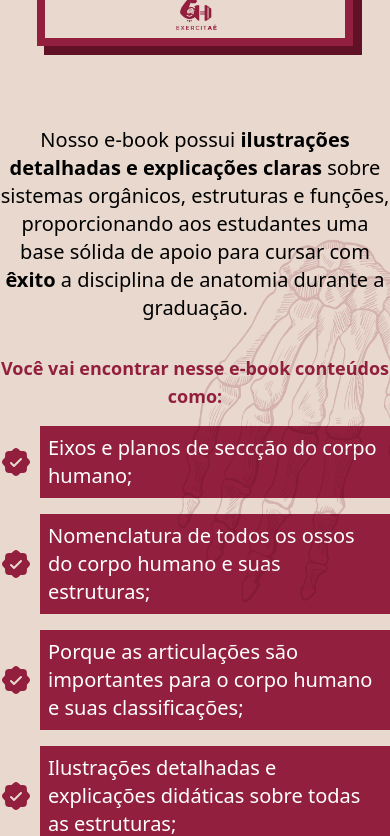
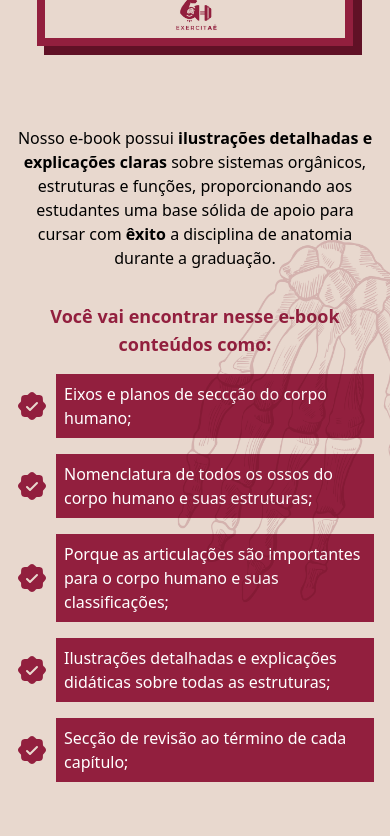
Before and after one commit to LucasFlaquer/exercitae-anatomia, a React (Vite) app: page / in a window 390 px wide. Shown: the part 920-1756 px from the top of the page. Built offline with nearby package versions, Linux system fonts and the light colour scheme; a web font is replaced by a local one.

Commit message:
topics responsive

```diff
--- a/src/components/Topics.tsx
+++ b/src/components/Topics.tsx
@@ -11,8 +11,8 @@ export function Topics() {
   ]
 
   return (
-    <div className="mt-10 container mx-auto pb-44 max-w-4xl relative">
-      <p className="text-xl mx-auto text-center">
+    <div className="container px-4 overflow-x-hidden md:overflow-x-visible mt-10  mx-auto pb-44 max-w-4xl relative">
+      <p className="lg:text-xl mx-auto text-center">
         Nosso e-book possui{' '}
         <strong>ilustrações detalhadas e explicações claras</strong> sobre
         sistemas orgânicos, estruturas e funções, proporcionando aos estudantes
@@ -28,7 +28,7 @@ export function Topics() {
             <span>
               <SealCheck size={32} weight="fill" color="#921f3E" />
             </span>
-            <span className="bg-[#921f3E] text-xl text-white w-fit p-2">
+            <span className="bg-[#921f3E] text-base lg:text-xl text-white w-fit p-2">
               {topic}
             </span>
           </li>
```
